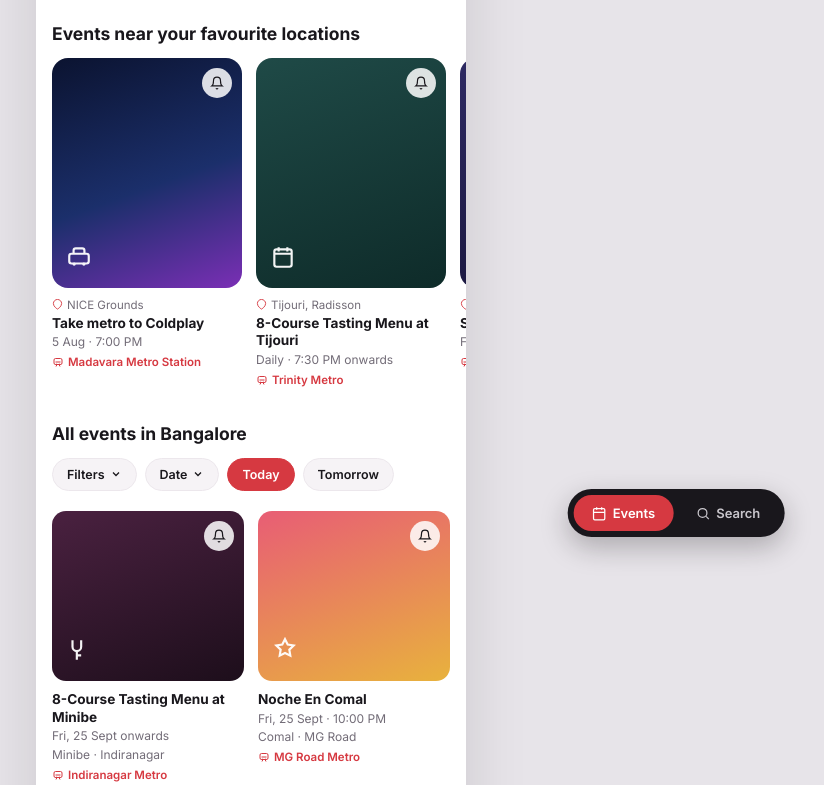
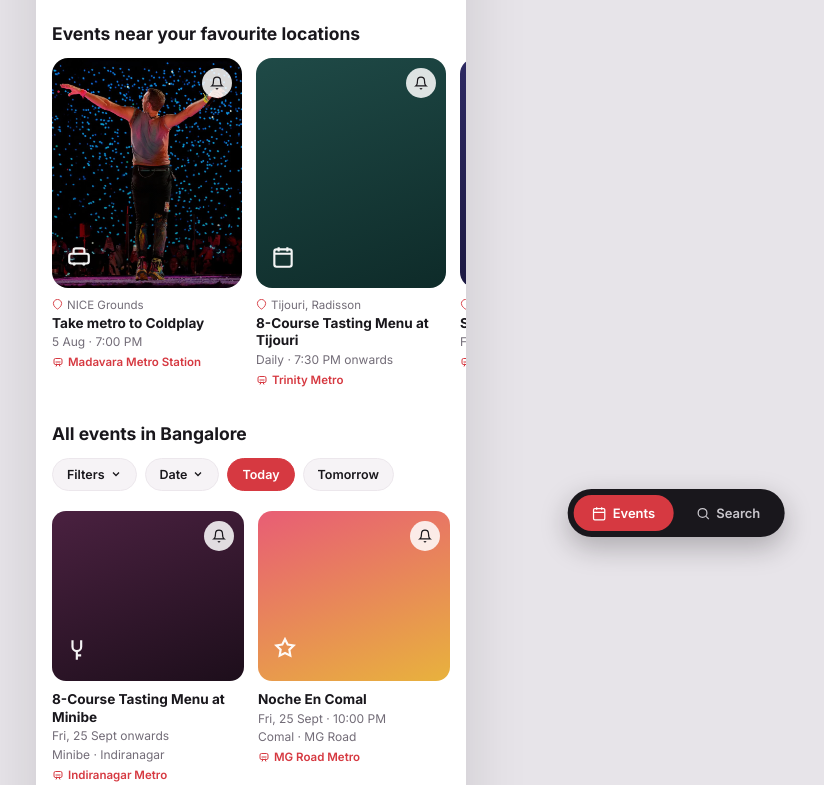
Before and after one commit to singhmehul0605-bot/Prod-a-thon-Zen-G, a plain HTML site: page events-home.html in a window 1280 px wide. Shown: the part 247-1032 px from the top of the page, without its empty margins (389-1213 px from the left). Drawn offline with Linux system fonts and the light colour scheme.

Commit message:
Use the real Coldplay concert photo on the events-home card
Replaces the placeholder gradient on the "Take metro to Coldplay"
card with assets/events/coldplay.webp.

```diff
--- a/events-home.html
+++ b/events-home.html
@@ -241,7 +241,7 @@
     <div class="hscroll">
 
       <a class="poster-card" href="events.html">
-        <div class="poster-art" style="background:linear-gradient(160deg,#0b1330,#1b2f6b 55%,#7a2fb5)">
+        <div class="poster-art" style="background:linear-gradient(180deg,rgba(0,0,0,.05),rgba(0,0,0,.45)),url('assets/events/coldplay.webp');background-size:cover;background-position:center">
           <button class="notify-btn" data-notify>
             <span class="nb-icon nb-bell"><svg viewBox="0 0 24 24" fill="none" stroke="currentColor" stroke-width="2"><path d="M18 8a6 6 0 10-12 0c0 7-3 9-3 9h18s-3-2-3-9"></path><path d="M13.73 21a2 2 0 01-3.46 0"></path></svg></span>
             <span class="nb-icon nb-tick"><svg viewBox="0 0 24 24" fill="none" stroke="currentColor" stroke-width="3" stroke-linecap="round" stroke-linejoin="round"><polyline points="20 6 9 17 4 12"></polyline></svg></span>
```
Also changed, not shown: assets/events/coldplay.webp (added).
